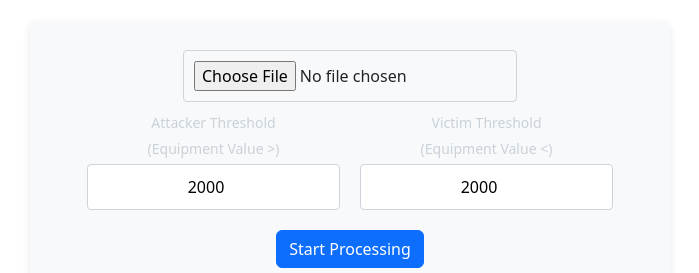
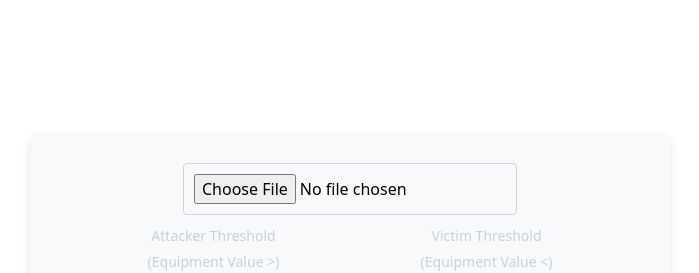
Before and after one commit to DavidSaffer/CS2_Demo_Parser, a React (Create React App) app in the folder cs2-demo/: page / in a window 1280 px wide. Shown: the top 273 px of the page, without its empty margins (290-989 px from the left). Built offline with nearby package versions, Linux system fonts and the light colour scheme; no server answers.

Commit message:
light/dark mode

```diff
--- a/cs2-demo/package.json
+++ b/cs2-demo/package.json
@@ -17,6 +17,7 @@
     "react-bootstrap": "^2.10.4",
     "react-dom": "^18.3.1",
     "react-scripts": "5.0.1",
+    "react-toggle-dark-mode": "^1.1.1",
     "web-vitals": "^2.1.4"
   },
   "scripts": {
--- a/cs2-demo/src/App.css
+++ b/cs2-demo/src/App.css
@@ -1,16 +1,30 @@
+/* Base styles for the App */
 .App {
+  position: relative; /* Essential for containing absolute children */
   text-align: center;
+  transition: background-color 0.3s, color 0.3s; /* Smooth transition for theme change */
+  height: 100vh;
+  width: 100vw;
+  display: flex;
+  flex-direction: column;
+  align-items: center; /* Center items along the cross axis */
+  justify-content: center; /* Center items along the main axis */
 }
 
-.App-logo {
-  height: 40vmin;
-  pointer-events: none;
+.App.light {
+  background-color: white;
+  color: black;
 }
 
-@media (prefers-reduced-motion: no-preference) {
-  .App-logo {
-    animation: App-logo-spin infinite 20s linear;
-  }
+.App.dark {
+  background-color: #282c34;
+  color: white;
+}
+
+.ThemeButton {
+  position: absolute;
+  top: 20px; /* 20px from the top of the container */
+  left: 20px; /* 20px from the left of the container */
 }
 
 .App-header {
@@ -23,16 +37,3 @@
   font-size: calc(10px + 2vmin);
   color: white;
 }
-
-.App-link {
-  color: #61dafb;
-}
-
-@keyframes App-logo-spin {
-  from {
-    transform: rotate(0deg);
-  }
-  to {
-    transform: rotate(360deg);
-  }
-}
--- a/cs2-demo/src/App.js
+++ b/cs2-demo/src/App.js
@@ -1,9 +1,17 @@
-import React from 'react';
-import FileInput from './components/FileInput';
+import React from "react";
+import FileInput from "./components/FileInput";
+import ThemeToggleButton from "./components/buttons/ThemeToggleButton";
+import { useTheme } from "./ThemeContext";
+import "./App.css";
 
 function App() {
+  const { theme } = useTheme(); // Assuming useTheme is imported
+
   return (
-    <div className="App">
+    <div className={`App ${theme}`}>
+      <div className="ThemeButton">
+        <ThemeToggleButton />
+      </div>
       <FileInput />
     </div>
   );
--- /dev/null
+++ b/cs2-demo/src/ThemeContext.js
@@ -0,0 +1,36 @@
+import React, { createContext, useContext, useState, useEffect } from "react";
+
+const ThemeContext = createContext();
+
+export const useTheme = () => useContext(ThemeContext);
+
+export const ThemeProvider = ({ children }) => {
+  // Use system preference for initial theme
+  const [theme, setTheme] = useState(
+    window.matchMedia &&
+      window.matchMedia("(prefers-color-scheme: dark)").matches
+      ? "dark"
+      : "light"
+  );
+
+  // Listen for changes in system theme
+  useEffect(() => {
+    const mediaQuery = window.matchMedia("(prefers-color-scheme: dark)");
+    const handleChange = (e) => {
+      setTheme(e.matches ? "dark" : "light");
+    };
+
+    mediaQuery.addListener(handleChange);
+    return () => mediaQuery.removeListener(handleChange);
+  }, []);
+
+  const toggleTheme = () => {
+    setTheme((curr) => (curr === "light" ? "dark" : "light"));
+  };
+
+  return (
+    <ThemeContext.Provider value={{ theme, toggleTheme }}>
+      {children}
+    </ThemeContext.Provider>
+  );
+};
--- /dev/null
+++ b/cs2-demo/src/components/buttons/ThemeToggleButton.js
@@ -0,0 +1,19 @@
+// src/components/ThemeToggleButton.js
+import React from "react";
+import { DarkModeSwitch } from "react-toggle-dark-mode";
+import { useTheme } from "../../ThemeContext";
+
+const ThemeToggleButton = () => {
+  const { theme, toggleTheme } = useTheme();
+
+  return (
+    <DarkModeSwitch
+      style={{ marginBottom: "2rem" }}
+      checked={theme === "dark"}
+      onChange={toggleTheme}
+      size={50}
+    />
+  );
+};
+
+export default ThemeToggleButton;
--- a/cs2-demo/src/index.js
+++ b/cs2-demo/src/index.js
@@ -1,15 +1,17 @@
-import React from 'react';
-import ReactDOM from 'react-dom/client';
-import './index.css';
-import App from './App';
-import reportWebVitals from './reportWebVitals';
-import 'bootstrap/dist/css/bootstrap.min.css';
+import React from "react";
+import ReactDOM from "react-dom/client";
+import "./index.css";
+import App from "./App";
+import reportWebVitals from "./reportWebVitals";
+import "bootstrap/dist/css/bootstrap.min.css";
+import { ThemeProvider } from "./ThemeContext";
 
-
-const root = ReactDOM.createRoot(document.getElementById('root'));
+const root = ReactDOM.createRoot(document.getElementById("root"));
 root.render(
   <React.StrictMode>
-    <App />
+    <ThemeProvider>
+      <App />
+    </ThemeProvider>
   </React.StrictMode>
 );
 
```
Also changed, not shown: 1 other file (tests, documents, lock files or other folders).
